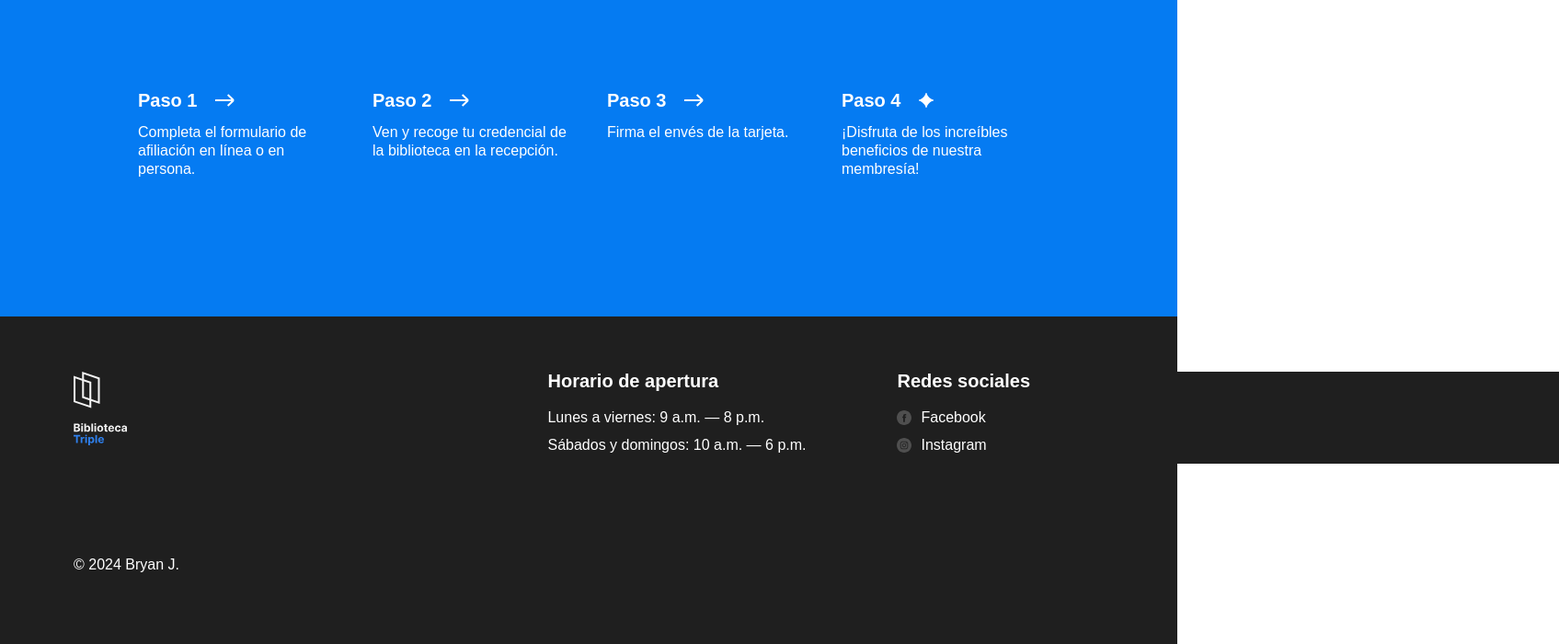
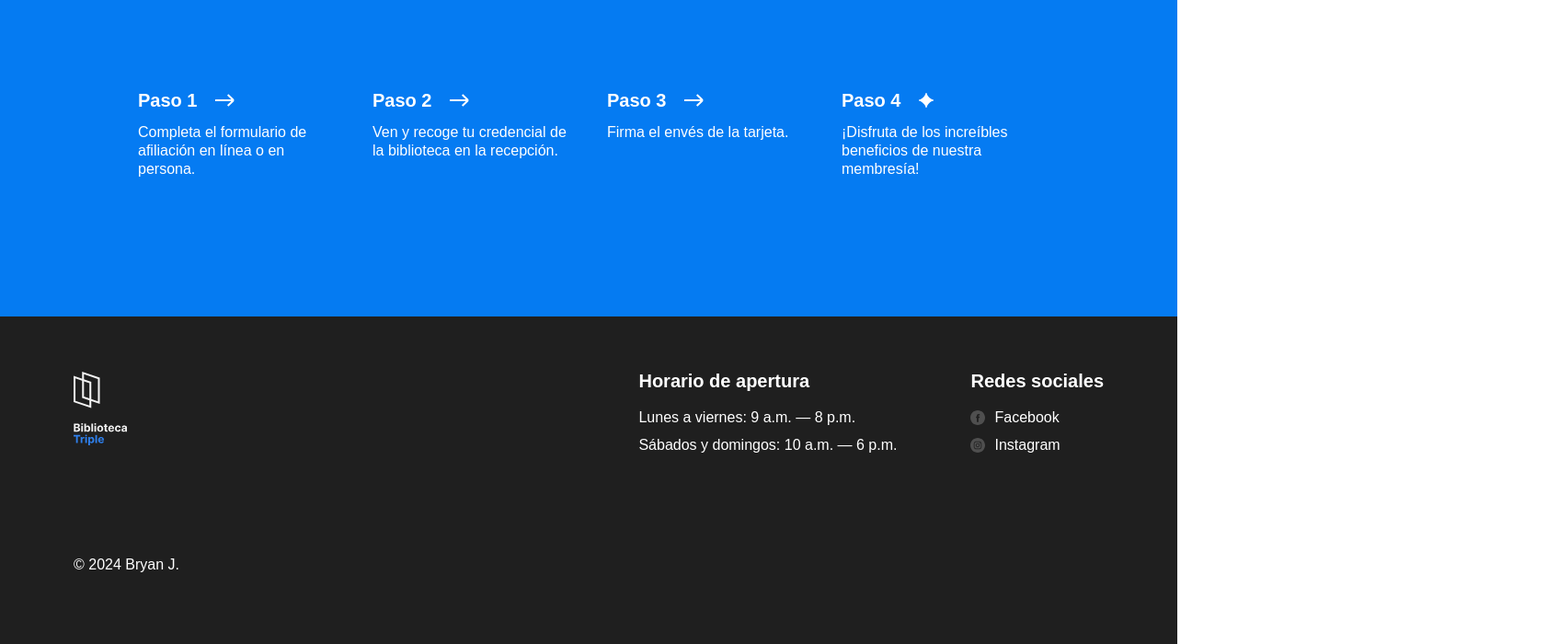
Before and after one commit to BryanJGC00/web_project_library_es, a plain HTML site: page index.html in a window 1280 px wide. Shown: the part 3144-3844 px from the top of the page at 92% size, 1695 px wide, since content can reach past the window. Drawn offline with Linux system fonts and the light colour scheme.

Commit message:
More corrections

```diff
--- a/index.html
+++ b/index.html
@@ -288,7 +288,7 @@
               alt="Logo de la biblioteca Triple Peaks"
             />
           </div>
-          <div class="footer column footer__column_content_hours">
+          <div class="footer__column footer__column_content_hours">
             <h3 class="footer__column-heading">Horario de apertura</h3>
             <ul class="footer__list">
               <li class="footer__list-item">
--- a/styles/style.css
+++ b/styles/style.css
@@ -376,12 +376,12 @@
 }
 
 .footer__column_content_hours {
-  padding: 0;
-  margin-right: -720px;
+  margin-left: auto;
+  margin-right: 80px;
 }
 
 .footer__column_content_social {
-  margin-right: 80px;
+  margin-right: 0px;
 }
 
 .footer__logo {
```
